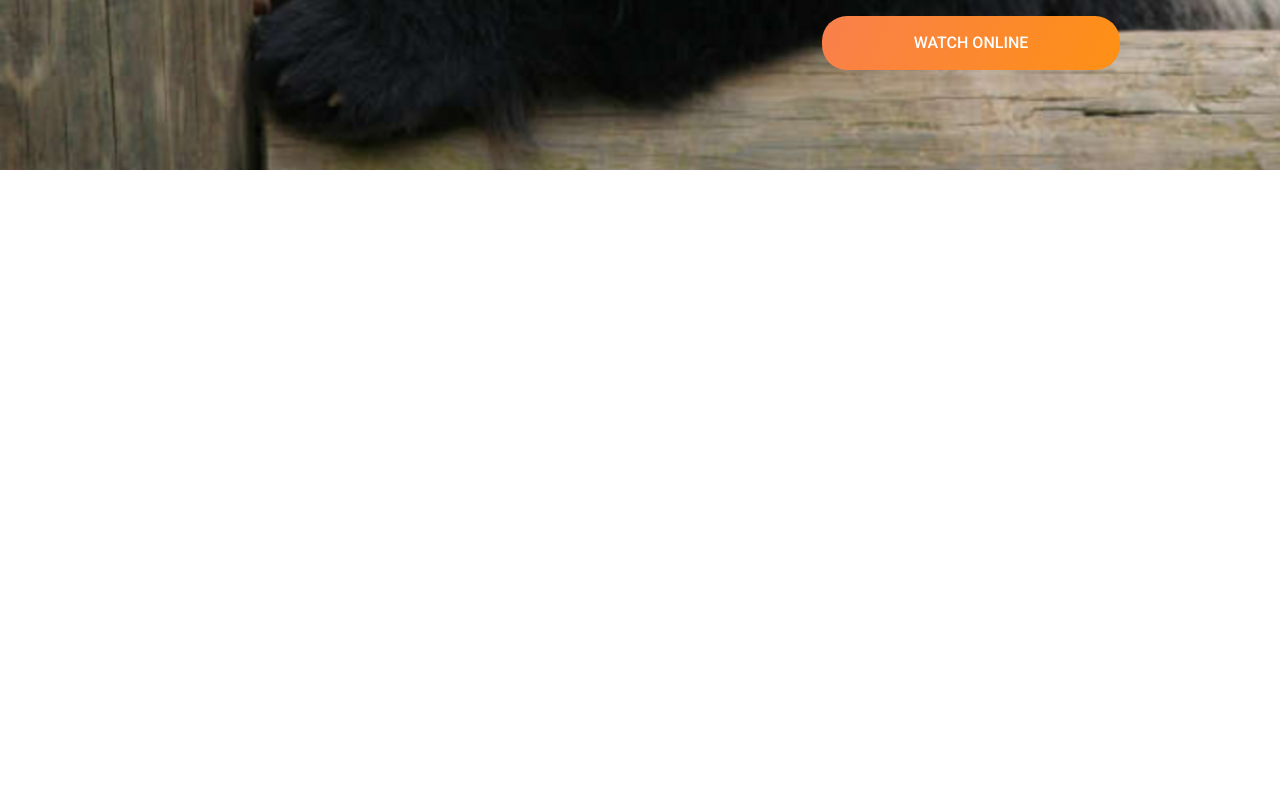
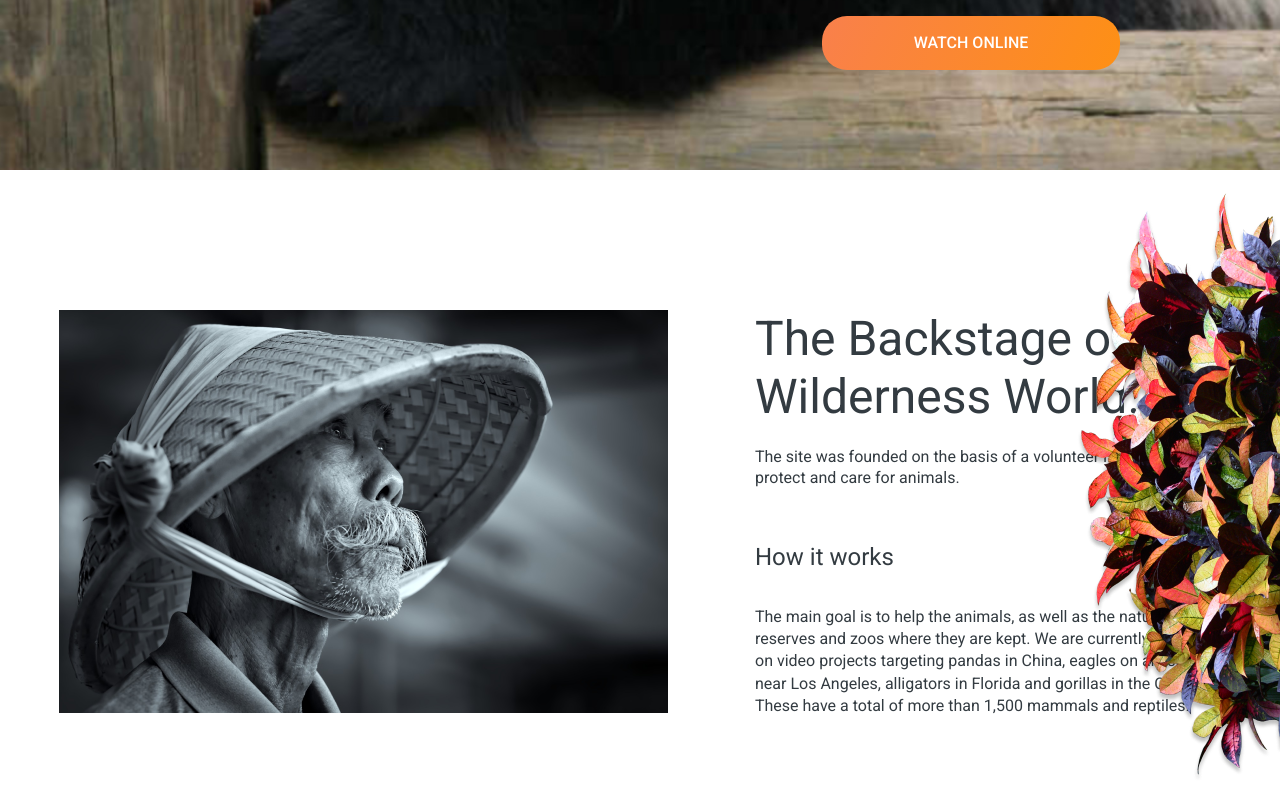
Before and after one commit to Shrai-dev/js-ts-projects, a plain HTML site: page online-zoo/pages/main/index.html in a window 1280 px wide. Shown: the part 610-1409 px from the top of the page. Before the commit the page ends 800 px from the top, so only its background shows below. Drawn offline with Linux system fonts and the light colour scheme.

Commit message:
feat: add backstage section

```diff
--- a/online-zoo/pages/main/index.html
+++ b/online-zoo/pages/main/index.html
@@ -51,6 +51,27 @@
 				</div>
 			</div>
 		</section>
+		<section class="backstage">
+			<div class="container">
+				<div class="backstage__image"></div>
+				<div class="backstage__content">
+					<h2 class="backstage__content-title">
+						The Backstage of the Wilderness World.
+					</h2>
+					<p class="backstage__content-text">
+						The site was founded on the basis of a volunteer movement to protect and care for animals.
+					</p>
+					<h4 class="backstage__content-subtitle">
+						How it works
+					</h4>
+					<p class="backstage__content-text">
+						The main goal is to help the animals, as well as the nature reserves and zoos where they are kept. We are
+						currently working on video projects targeting pandas in China, eagles on an island near Los Angeles,
+						alligators in Florida and gorillas in the Congo. These have a total of more than 1,500 mammals and reptiles.
+					</p>
+				</div>
+			</div>
+		</section>
 	</main>
 </body>
 
--- a/online-zoo/pages/main/style.scss
+++ b/online-zoo/pages/main/style.scss
@@ -1,14 +1,16 @@
 $font-family: 'Roboto', serif;
+$bold-font-weight: 700;
+$medium-font-weight: 500;
+$normal-font-weight: 400;
+$light-font-weight: 100;
+
 $white-color: #ffffff;
 $black-color: #000000;
 $yellow-color: #FFEE2E;
 $orange-color: #E47209;
 $green-color: #4B9200;
+$black-blue-color: #333B41;
 $orange-gradient-color: linear-gradient(113.96deg, #F9804B 1.49%, #FE9013 101.44%);
-$bold-font-weight: 700;
-$medium-font-weight: 500;
-$normal-font-weight: 400;
-$light-font-weight: 100;
 
 * {
 	margin: 0;
@@ -196,7 +198,7 @@ a {
 	padding: 16px 0;
 	background: $orange-gradient-color;
   border-radius: 25px;
-	font-family:  $font-family;
+	font-family: $font-family;
   font-style: normal;
   font-weight: $medium-font-weight;
   font-size: 16px;
@@ -211,3 +213,60 @@ a {
 		background: $green-color;
 	}
 }
+
+.backstage {
+		margin-top: 140px;
+		position: relative;
+		&::after {
+			content: url('../../assets/images/backstage-flower_foto.png');
+			position: absolute;
+			top: -128px;
+			right: 0;
+		}
+}
+
+.backstage__image {
+	width: 609px;
+	height: 403px;
+	margin-left: -1px;
+	margin-top: -5px;
+	background-image: url('../../assets/images/backstage-bamboo-cap.png');
+}
+
+.backstage__content {
+	width: 465px;
+	margin-left: 87px;
+}
+
+.backstage__content-title {
+	font-family: $font-family;
+	font-style: normal;
+	font-weight: $normal-font-weight;
+	font-size: 48px;
+	line-height: 120%;
+	color: $black-blue-color;
+}
+
+.backstage__content-text {
+	margin-top: 22px;
+	font-family: $font-family;
+  font-style: normal;
+  font-weight: $normal-font-weight;
+  font-size: 16px;
+  line-height: 130%;
+  color: $black-blue-color;
+}
+
+.backstage__content-subtitle {
+	margin-top: 54px;
+	font-family: $font-family;
+  font-style: normal;
+  font-weight: $normal-font-weight;
+  font-size: 24px;
+  line-height: 120%;
+  color: $black-blue-color;
+	+ .backstage__content-text {
+		margin-top: 34px;
+		line-height: 140%;
+	}
+}
```
Also changed, not shown: online-zoo/assets/images/backstage-bamboo-cap.png (added), online-zoo/assets/images/backstage-flower_foto.png (added), online-zoo/pages/main/style.css, 1 other file.
